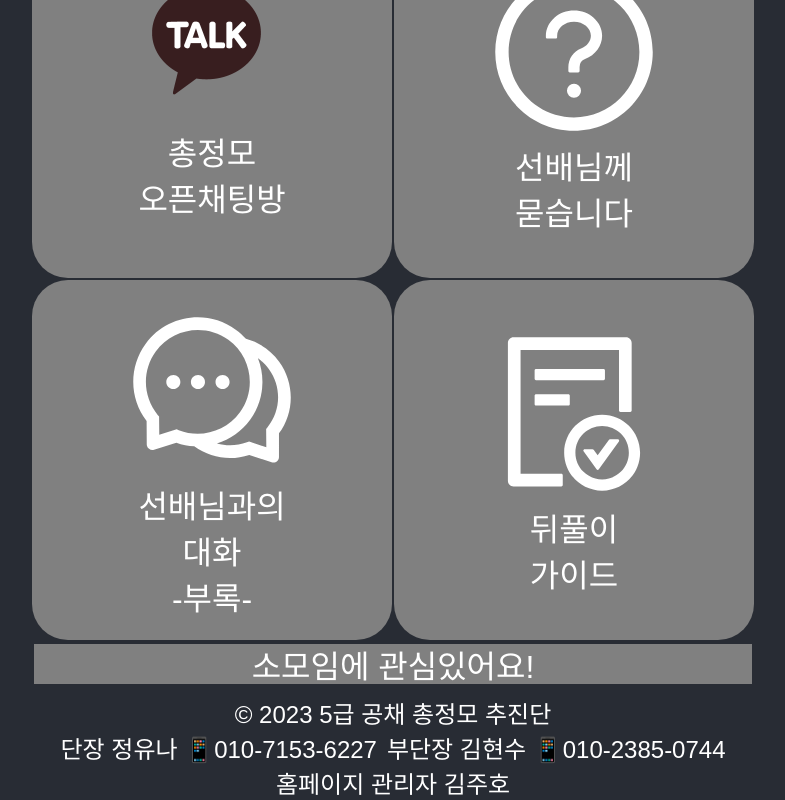
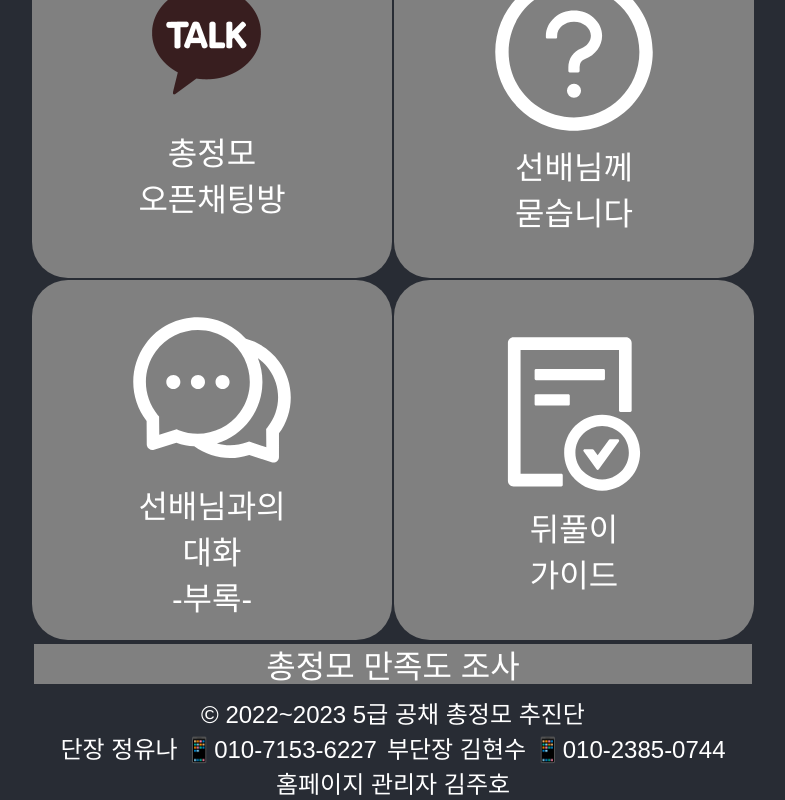
Before and after one commit to chujindan/chujindan2023, a React (Create React App) app: page /#/ in a window 1280 px wide. Shown: the part 540-1340 px from the top of the page, without its empty margins (247-1032 px from the left). Built offline with nearby package versions, Linux system fonts and the light colour scheme.

Commit message:
2월 5일 수정

```diff
--- a/src/App.js
+++ b/src/App.js
@@ -11,7 +11,7 @@ function App() {
       <div className="App">
         <AppRouter />
         <footer id="tail" style={{paddingTop: "1vh"}}>
-          <div> &copy; 2023 5급 공채 총정모 추진단 </div>
+          <div> &copy; 2022~2023 5급 공채 총정모 추진단 </div>
           <div style={{display:"flex", justifyContent: "flex-start", width:"100%"}}>
             <div style={{marginRight:"10px"}}>단장 정유나 📱010-7153-6227</div>
             <div>부단장 김현수 📱010-2385-0744</div>
--- a/src/Routes/Home.js
+++ b/src/Routes/Home.js
@@ -13,7 +13,7 @@ const Home = () => {
     const menu5 = "선배님과의\n대화\n-부록-";
     const menu6 = "뒤풀이\n가이드";
 
-    const menu7 = "소모임에 관심있어요!";
+    const menu7 = "총정모 만족도 조사";
 
     const openkatalkLink = "https://open.kakao.com/o/gRyHiq1e";
     const questionLink = "https://docs.google.com/forms/d/e/1FAIpQLSdZtYjBipwVkaKQUgXsrOV8MsG5GT5bI0VpubdJzA9d-XWuag/viewform";
```
